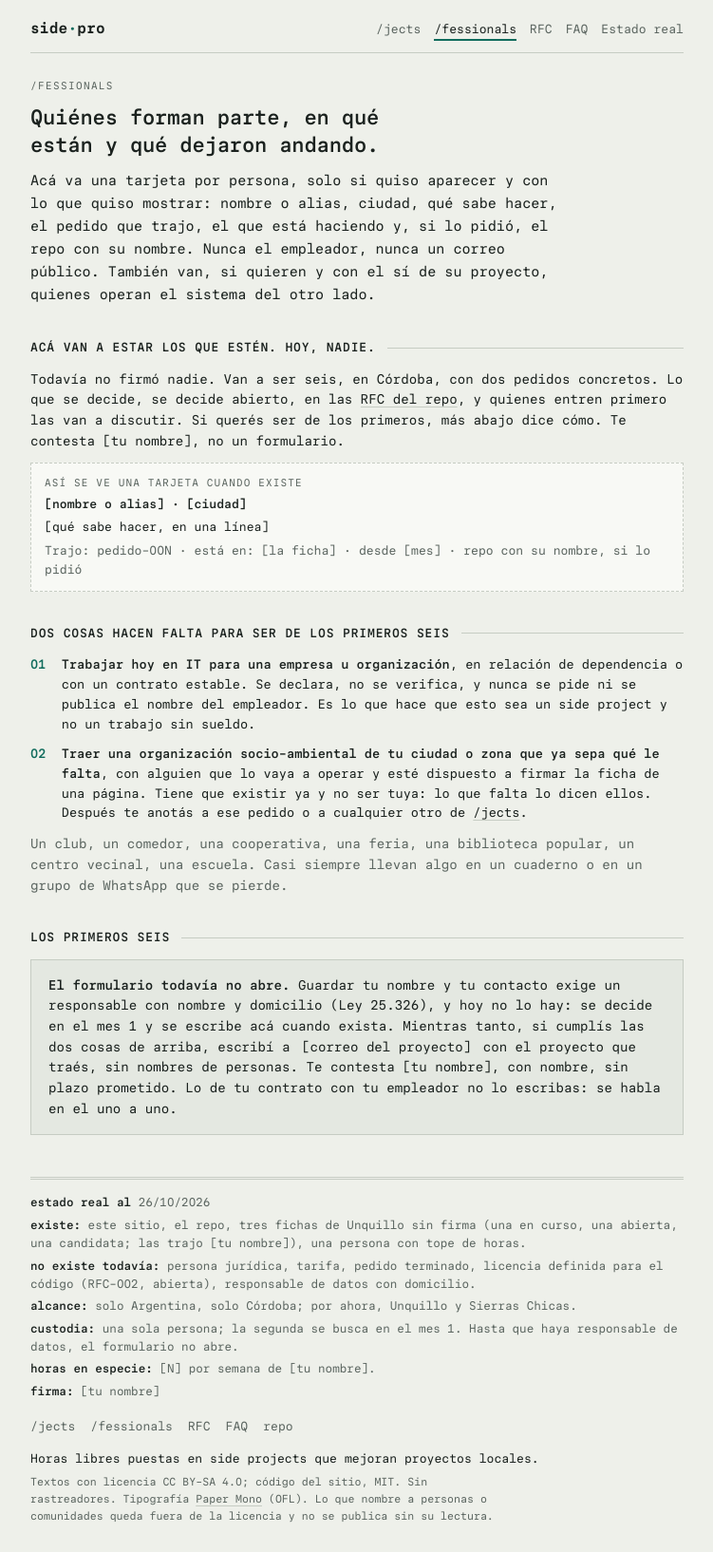
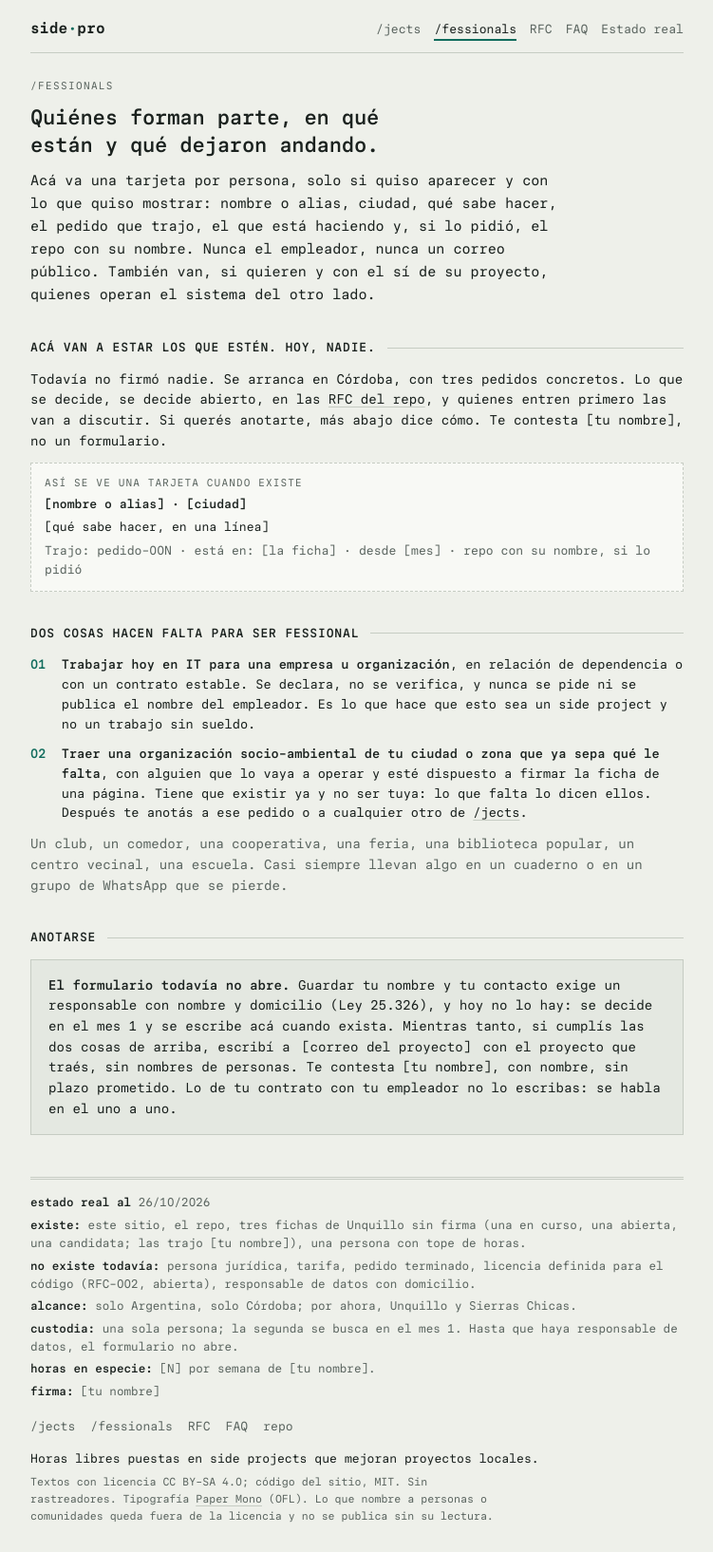
Before and after one commit to sideproorg/sidepro.github.io, a Jekyll site: the page built from fessionals/index.html, in a window 1280 px wide. Shown: the whole page at 95% size, without its empty margins (264-1015 px from the left). Built offline with Jekyll 4.4.1, drawn with Linux system fonts in a browser that asks for light colours.

Commit message:
Portada sin eyebrow, cuadro 'jects', texto de presentación nuevo; fuera 'los primeros seis'
Co-Authored-By: Claude Fable 5.1 <noreply@anthropic.com>
Claude-Session: https://claude.ai/code/session_01WyQD6qD1Gcs4Ff6pyMCYHH

```diff
--- a/_includes/jects-log.html
+++ b/_includes/jects-log.html
@@ -1,6 +1,6 @@
 {% comment %} Cuadro de jects para la portada: lo último primero, como un git log. {% endcomment %}
 {% assign lista = site.pedidos | sort: "actualizado" | reverse %}
-<div class="box" data-label="jects · lo último primero">
+<div class="box" data-label="jects">
   <div class="log">
     <p class="cmd"><b>$</b> git log --oneline jects/</p>
     <ol>
--- a/_layouts/pedido.html
+++ b/_layouts/pedido.html
@@ -12,5 +12,5 @@ layout: default
 {% endif %}
 <section class="tintbox">
   <p class="eyebrow">Para anotarse</p>
-  <p>Para ser de los primeros seis hacen falta dos cosas: trabajar hoy en IT para una empresa u organización, y traer una organización socio-ambiental de tu ciudad que ya sepa qué le falta. Están explicadas en <a href="{{ '/fessionals/' | relative_url }}">/fessionals</a>, junto con el formulario (hoy cerrado) y el correo del proyecto.</p>
+  <p>Para ser fessional hacen falta dos cosas: trabajar hoy en IT para una empresa u organización, y traer una organización socio-ambiental de tu ciudad que ya sepa qué le falta. Están explicadas en <a href="{{ '/fessionals/' | relative_url }}">/fessionals</a>, junto con el formulario (hoy cerrado) y el correo del proyecto.</p>
 </section>
--- a/fessionals/index.html
+++ b/fessionals/index.html
@@ -1,6 +1,6 @@
 ---
 title: "/fessionals"
-description: "Quiénes forman parte de sidepro, en qué están y qué dejaron andando. Y las dos cosas que hacen falta para ser de los primeros seis."
+description: "Quiénes forman parte de sidepro, en qué están y qué dejaron andando. Y las dos cosas que hacen falta para ser fessional."
 ---
 {% assign tarjetas = site.data.fessionals | where_exp: "t", "t.ejemplo != true" %}
 {% assign ejemplo = site.data.fessionals | where: "ejemplo", true | first %}
@@ -13,7 +13,7 @@ description: "Quiénes forman parte de sidepro, en qué están y qué dejaron an
 <section>
   {% if tarjetas.size == 0 %}
   <h2>Acá van a estar los que estén. Hoy, nadie.</h2>
-  <p>Todavía no firmó nadie. Van a ser seis, en Córdoba, con dos pedidos concretos. Lo que se decide, se decide abierto, en las <a href="{{ '/rfc/' | relative_url }}">RFC del repo</a>, y quienes entren primero las van a discutir. Si querés ser de los primeros, más abajo dice cómo. Te contesta {{ site.firma }}, no un formulario.</p>
+  <p>Todavía no firmó nadie. Se arranca en Córdoba, con tres pedidos concretos. Lo que se decide, se decide abierto, en las <a href="{{ '/rfc/' | relative_url }}">RFC del repo</a>, y quienes entren primero las van a discutir. Si querés anotarte, más abajo dice cómo. Te contesta {{ site.firma }}, no un formulario.</p>
   <div class="people" aria-label="Tarjetas de quienes forman parte">
     <div class="person ejemplo">
       <span class="who">así se ve una tarjeta cuando existe</span>
@@ -38,7 +38,7 @@ description: "Quiénes forman parte de sidepro, en qué están y qué dejaron an
 </section>
 
 <section id="requisitos">
-  <h2>Dos cosas hacen falta para ser de los primeros seis</h2>
+  <h2>Dos cosas hacen falta para ser fessional</h2>
   <ol class="steps">
     <li><strong>Trabajar hoy en IT para una empresa u organización</strong>, en relación de dependencia o con un contrato estable. Se declara, no se verifica, y nunca se pide ni se publica el nombre del empleador. Es lo que hace que esto sea un side project y no un trabajo sin sueldo.</li>
     <li><strong>Traer una organización socio-ambiental de tu ciudad o zona que ya sepa qué le falta</strong>, con alguien que lo vaya a operar y esté dispuesto a firmar la ficha de una página. Tiene que existir ya y no ser tuya: lo que falta lo dicen ellos. Después te anotás a ese pedido o a cualquier otro de <a href="{{ '/jects/' | relative_url }}">/jects</a>.</li>
@@ -47,7 +47,7 @@ description: "Quiénes forman parte de sidepro, en qué están y qué dejaron an
 </section>
 
 <section id="lista">
-  <h2>Los primeros seis</h2>
+  <h2>Anotarse</h2>
   {% if site.formulario_abierto %}
   <p class="muted">Cinco campos, tres preguntas y dos casillas. Te escribe {{ site.firma }}, con nombre. Hoy no hay plazo prometido, porque todavía no hay quien atienda además de esa persona. No se promete nada más que eso.</p>
   <form id="form-anotarse" method="post" action="{{ site.worker_url }}">
@@ -103,10 +103,10 @@ description: "Quiénes forman parte de sidepro, en qué están y qué dejaron an
     <p class="hint">Esa casilla y lo de tu contrato con tu empleador no viajan: el navegador las exige, pero no se envían ni se guardan. Lo del contrato se habla en el uno a uno.</p>
     <fieldset>
       <legend>Qué pasa con estos datos</legend>
-      <p class="hint">Responsable: {{ site.responsable_datos }}, {{ site.domicilio_datos }}. Guardo nombre, contacto y el proyecto que traés para conectarte con un pedido. Pasan por {{ site.herramienta_datos }}; no se ceden a nadie. Si en 90 días no hay primeros seis, se borran y se deja constancia. Acceso, rectificación y supresión sin costo: <code>{{ site.correo_proyecto }}</code>, respuesta en 5 días hábiles. Aviso versión {{ site.aviso_version }}.</p>
+      <p class="hint">Responsable: {{ site.responsable_datos }}, {{ site.domicilio_datos }}. Guardo nombre, contacto y el proyecto que traés para conectarte con un pedido. Pasan por {{ site.herramienta_datos }}; no se ceden a nadie. Si en 90 días no arrancó ningún pedido con vos, se borran y se deja constancia. Acceso, rectificación y supresión sin costo: <code>{{ site.correo_proyecto }}</code>, respuesta en 5 días hábiles. Aviso versión {{ site.aviso_version }}.</p>
       <label class="check"><input type="checkbox" id="f-ok" name="consentimiento" value="si" required> Leí esto y estoy de acuerdo.</label>
     </fieldset>
-    <div><button type="submit" class="btn">Quiero ser de los primeros seis</button></div>
+    <div><button type="submit" class="btn">Quiero anotarme</button></div>
   </form>
   <script>document.getElementById('f-t').value = String(Date.now());</script>
   {% else %}
--- a/jects/index.html
+++ b/jects/index.html
@@ -8,9 +8,9 @@ description: "Los proyectos a los que te podés anotar: una ficha por pedido, co
   <p class="eyebrow">/jects</p>
   <h1>Los proyectos a los que te podés anotar.</h1>
   <p class="lead">Cada ficha la escribe el proyecto en su lenguaje y la firma quien va a operar el sistema. Si una ficha dice "urgente", "etc." o "una plataforma", está mal escrita y no se publica.</p>
-  <p>Los pedidos llegan por dos puertas: alguien de los primeros seis trae una organización socio-ambiental de su ciudad, o el proyecto escribe abajo, en "Lo que hace falta". Una vez acá, cualquiera se puede anotar a cualquiera. Por defecto no se cobra; si el proyecto consigue financiamiento, puede pagar por lo entregado, y eso se escribe en la ficha antes de empezar.</p>
+  <p>Los pedidos llegan por dos puertas: un fessional trae una organización socio-ambiental de su ciudad, o el proyecto escribe abajo, en "Lo que hace falta". Una vez acá, cualquiera se puede anotar a cualquiera. Por defecto no se cobra; si el proyecto consigue financiamiento, puede pagar por lo entregado, y eso se escribe en la ficha antes de empezar.</p>
   {% if firmados.size == 0 %}
-  <p class="note">Ninguna ficha tiene firma todavía. Los campos entre corchetes los completa cada proyecto, y su nombre se publica cuando quien opera firme. Mientras tanto, lo que hay es anotarse entre los primeros seis, en <a href="{{ '/fessionals/' | relative_url }}">/fessionals</a>.</p>
+  <p class="note">Ninguna ficha tiene firma todavía. Los campos entre corchetes los completa cada proyecto, y su nombre se publica cuando quien opera firme. Mientras tanto, lo que hay es anotarse en <a href="{{ '/fessionals/' | relative_url }}">/fessionals</a>.</p>
   {% endif %}
 </section>
 
```
Also changed, not shown: index.html (+4 -5 lines).
